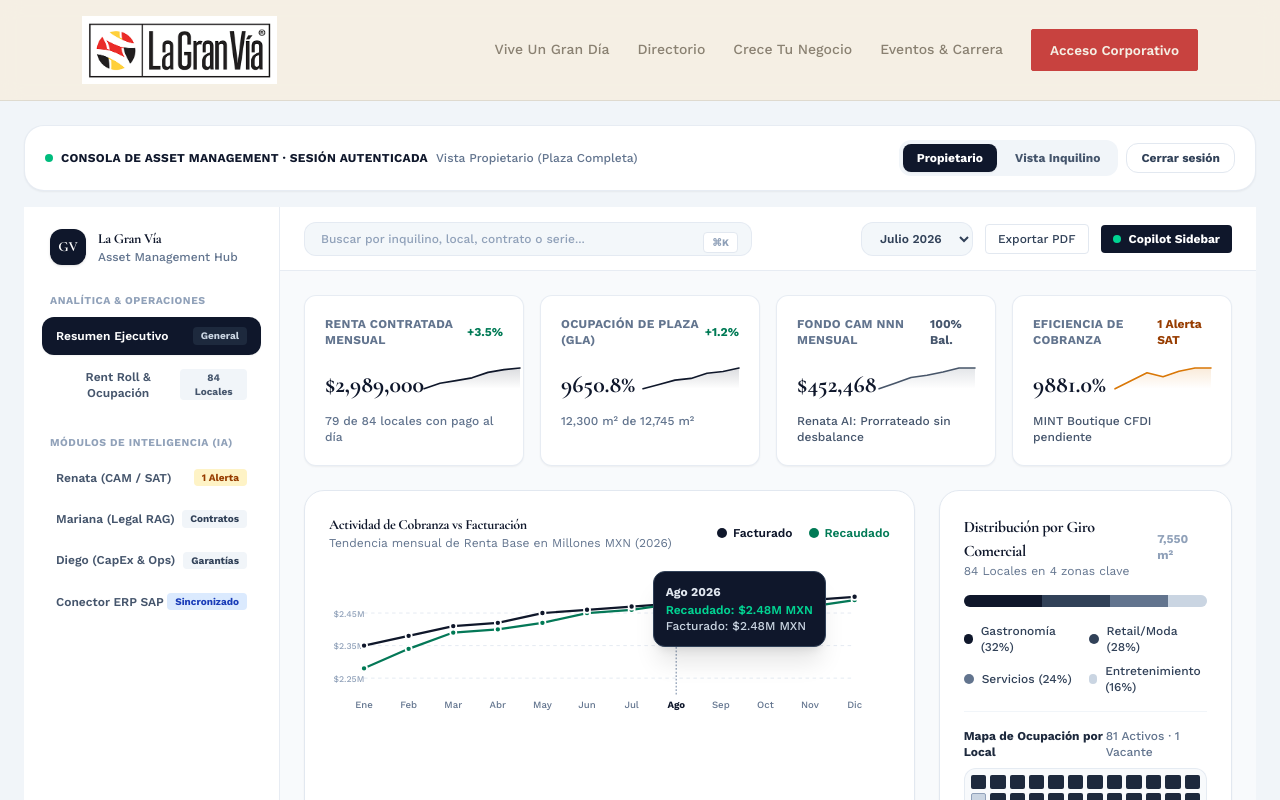
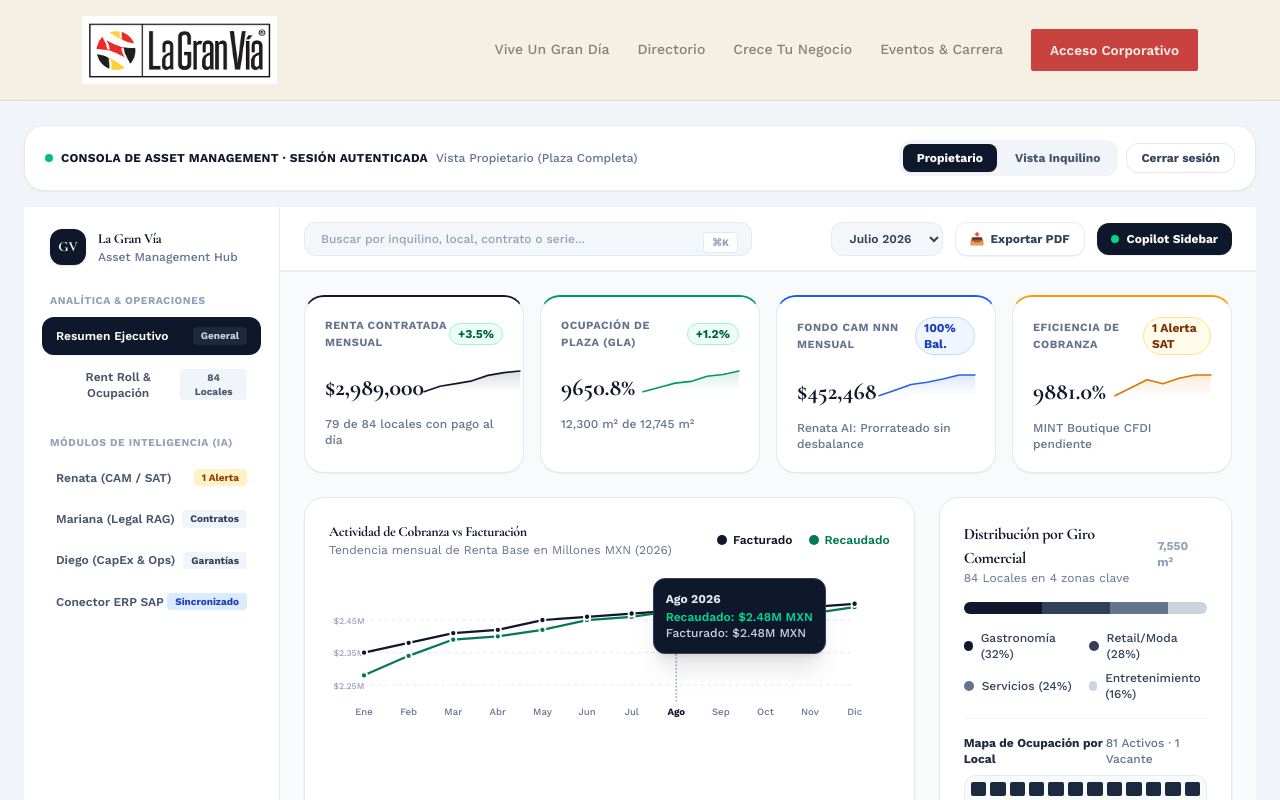
Before and after one commit to rguido198/Granvia, a Next.js app: page /consola in a window 1280 px wide. Shown: the top 800 px of the page. Built offline with nearby package versions, Linux system fonts and the light colour scheme.

Commit message:
style(ui-design-system): elevate executive console with institutional color tokens and card top border accents

```diff
--- a/src/components/hub/landlord-dashboard.tsx
+++ b/src/components/hub/landlord-dashboard.tsx
@@ -426,7 +426,7 @@
       {/* MAIN CONTENT AREA */}
       <main className="flex-1 flex flex-col min-w-0 overflow-y-auto">
         {/* TOP HEADER BAR */}
-        <header className="h-16 bg-white border-b border-slate-200/80 px-4 sm:px-6 flex items-center justify-between gap-4 sticky top-0 z-20">
+        <header className="h-16 bg-white border-b border-slate-200/80 px-4 sm:px-6 flex items-center justify-between gap-4 sticky top-0 z-20 font-sans shadow-2xs">
           {/* Global Search Bar */}
           <div className="relative flex-1 max-w-md">
             <input
@@ -443,7 +443,10 @@
 
           {/* Controls & AI Copilot Drawer Toggle */}
           <div className="flex items-center gap-3">
-            <select className="bg-slate-100/80 border border-slate-200/80 rounded-xl px-3.5 py-2 text-xs font-semibold text-slate-700 focus:outline-none cursor-pointer">
+            <select
+              aria-label="Periodo de reporte"
+              className="bg-slate-100/80 border border-slate-200/80 rounded-xl px-3.5 py-2 text-xs font-semibold text-slate-700 focus:outline-none cursor-pointer"
+            >
               <option>{periodLabel}</option>
               <option>Julio 2026</option>
               <option>Q3 2026</option>
@@ -452,14 +455,14 @@
 
             <button
               onClick={() => triggerToast("Generando reporte ejecutivo en PDF...")}
-              className="hidden sm:flex items-center gap-1.5 bg-white hover:bg-slate-50 text-slate-700 px-3 py-1.5 rounded-md text-xs font-medium border border-slate-200 transition-colors cursor-pointer"
+              className="hidden sm:flex items-center gap-1.5 bg-white hover:bg-slate-50 text-slate-700 px-3.5 py-2 rounded-xl text-xs font-bold border border-slate-200/80 transition-colors cursor-pointer shadow-2xs"
             >
-              Exportar PDF
+              <span>📥</span> Exportar PDF
             </button>
 
             <button
               onClick={() => setCopilotOpen(!copilotOpen)}
-              className={`flex items-center gap-2 px-3 py-1.5 rounded-md text-xs font-bold transition-all cursor-pointer ${
+              className={`flex items-center gap-2 px-3.5 py-2 rounded-xl text-xs font-bold transition-all cursor-pointer shadow-2xs ${
                 copilotOpen
                   ? "bg-slate-800 text-white"
                   : "bg-slate-900 hover:bg-slate-800 text-white"
@@ -476,14 +479,14 @@
           {/* TAB 1: ANALYTICS OVERVIEW DASHBOARD */}
           {activeTab === "analytics" && (
             <div className="space-y-6 animate-fadeIn">
-              {/* TOP KPI CARDS GRID */}
+              {/* TOP KPI CARDS GRID WITH INSTITUTIONAL BORDER ACCENTS */}
               <div className="grid grid-cols-1 sm:grid-cols-2 lg:grid-cols-4 gap-4">
-                <div className="bg-white border border-slate-200/80 rounded-xl p-5 space-y-3 shadow-xs">
+                <div className="bg-white border border-slate-200/90 border-t-2 border-t-slate-900 rounded-2xl p-5 space-y-3 shadow-2xs hover:shadow-xs transition-shadow">
                   <div className="flex items-center justify-between">
-                    <span className="text-xs font-bold text-slate-500 uppercase tracking-wide">
+                    <span className="text-[11px] font-bold text-slate-500 uppercase tracking-wider">
                       Renta Contratada Mensual
                     </span>
-                    <span className="text-xs font-bold text-emerald-700">
+                    <span className="text-xs font-bold text-emerald-800 bg-emerald-50 px-2 py-0.5 rounded-full border border-emerald-200">
                       +3.5%
                     </span>
                   </div>
@@ -498,12 +501,12 @@
                   </p>
                 </div>
 
-                <div className="bg-white border border-slate-200/80 rounded-xl p-5 space-y-3 shadow-xs">
+                <div className="bg-white border border-slate-200/90 border-t-2 border-t-emerald-600 rounded-2xl p-5 space-y-3 shadow-2xs hover:shadow-xs transition-shadow">
                   <div className="flex items-center justify-between">
-                    <span className="text-xs font-bold text-slate-500 uppercase tracking-wide">
+                    <span className="text-[11px] font-bold text-slate-500 uppercase tracking-wider">
                       Ocupación de Plaza (GLA)
                     </span>
-                    <span className="text-xs font-bold text-emerald-700">
+                    <span className="text-xs font-bold text-emerald-800 bg-emerald-50 px-2 py-0.5 rounded-full border border-emerald-200">
                       +1.2%
                     </span>
                   </div>
@@ -511,19 +514,19 @@
                     <span className="text-2xl font-bold font-display text-slate-900">
                       {(occupancyRate * 100).toFixed(1)}%
                     </span>
-                    <Sparkline data={[94, 94.5, 95, 95.2, 95.8, 96, 96.4]} color="#0F172A" />
+                    <Sparkline data={[94, 94.5, 95, 95.2, 95.8, 96, 96.4]} color="#059669" />
                   </div>
                   <p className="text-xs text-slate-500 font-medium">
                     {leasedSqm.toLocaleString("es-MX")} m² de {plazaTotalGla.toLocaleString("es-MX")} m²
                   </p>
                 </div>
 
-                <div className="bg-white border border-slate-200/80 rounded-xl p-5 space-y-3 shadow-xs">
+                <div className="bg-white border border-slate-200/90 border-t-2 border-t-blue-600 rounded-2xl p-5 space-y-3 shadow-2xs hover:shadow-xs transition-shadow">
                   <div className="flex items-center justify-between">
-                    <span className="text-xs font-bold text-slate-500 uppercase tracking-wide">
+                    <span className="text-[11px] font-bold text-slate-500 uppercase tracking-wider">
                       Fondo CAM NNN Mensual
                     </span>
-                    <span className="text-xs font-bold text-slate-600">
+                    <span className="text-xs font-bold text-blue-800 bg-blue-50 px-2 py-0.5 rounded-full border border-blue-200">
                       100% Bal.
                     </span>
                   </div>
@@ -531,19 +534,19 @@
                     <span className="text-2xl font-bold font-display text-slate-900">
                       {formatMxn(camMonthlyPool)}
                     </span>
-                    <Sparkline data={[250, 255, 260, 262, 265, 268.5, 268.5]} color="#475569" />
+                    <Sparkline data={[250, 255, 260, 262, 265, 268.5, 268.5]} color="#2563EB" />
                   </div>
-                  <p className="text-xs text-slate-600 font-medium">
+                  <p className="text-xs text-slate-500 font-medium">
                     Renata AI: Prorrateado sin desbalance
                   </p>
                 </div>
 
-                <div className="bg-white border border-slate-200/80 rounded-xl p-5 space-y-3 shadow-xs">
+                <div className="bg-white border border-slate-200/90 border-t-2 border-t-amber-500 rounded-2xl p-5 space-y-3 shadow-2xs hover:shadow-xs transition-shadow">
                   <div className="flex items-center justify-between">
-                    <span className="text-xs font-bold text-slate-500 uppercase tracking-wide">
+                    <span className="text-[11px] font-bold text-slate-500 uppercase tracking-wider">
                       Eficiencia de Cobranza
                     </span>
-                    <span className="text-xs font-bold text-amber-800">
+                    <span className="text-xs font-bold text-amber-900 bg-amber-50 px-2 py-0.5 rounded-full border border-amber-200">
                       1 Alerta SAT
                     </span>
                   </div>
@@ -553,7 +556,7 @@
                     </span>
                     <Sparkline data={[95, 96, 97, 96.5, 97.2, 97.6, 97.6]} color="#D97706" />
                   </div>
-                  <p className="text-xs text-slate-600 font-medium">
+                  <p className="text-xs text-slate-500 font-medium">
                     MINT Boutique CFDI pendiente
                   </p>
                 </div>
```
